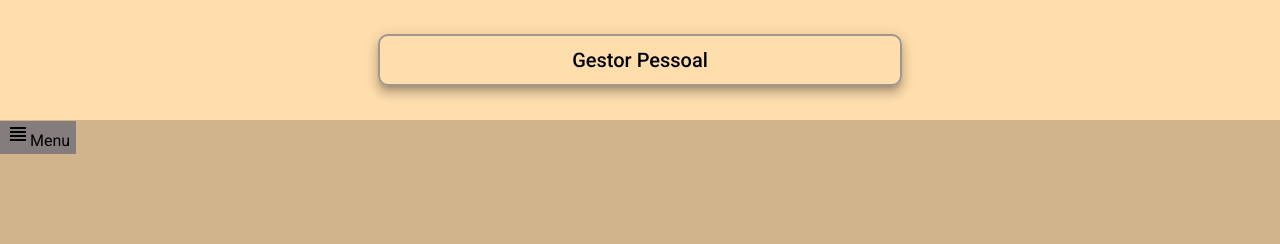
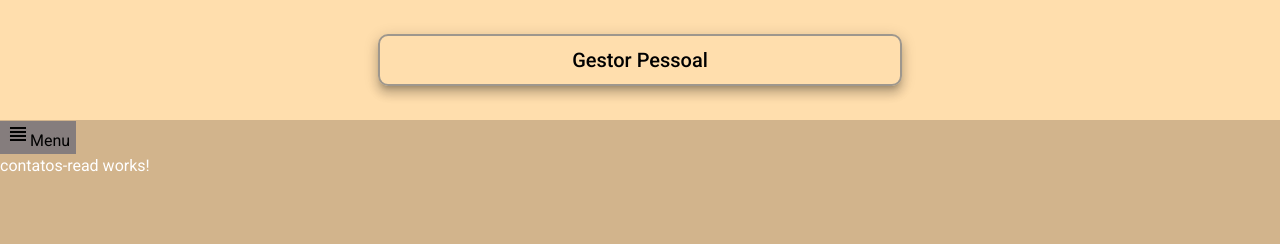
Before and after one commit to XaVeZ-cmd/agendaTelefonica2-frontEnd, an Angular app: page /contatos in a window 1280 px wide. Before the commit this address led to /. Shown: the top 244 px of the page. Built offline with nearby package versions, Linux system fonts and the light colour scheme.

Commit message:
Criaçao do contatos-read

```diff
--- a/src/app/app.module.ts
+++ b/src/app/app.module.ts
@@ -14,6 +14,7 @@ import { MatListModule } from '@angular/material/list';
 import { MatIconModule } from '@angular/material/icon';
 import { HomeComponent } from './views/components/home/home.component';
 import {MatCardModule} from '@angular/material/card';
+import { ContatosReadComponent } from './views/components/contatos/contatos-read/contatos-read.component';
 
 @NgModule({
   declarations: [
@@ -22,6 +23,7 @@ import {MatCardModule} from '@angular/material/card';
     FooterComponent,
     NavbarComponent,
     HomeComponent,
+    ContatosReadComponent,
   ],
   imports: [
     BrowserModule,
--- /dev/null
+++ b/src/app/views/components/contatos/contatos-read/contatos-read.component.html
@@ -0,0 +1 @@
+<p>contatos-read works!</p>
--- /dev/null
+++ b/src/app/views/components/contatos/contatos-read/contatos-read.component.ts
@@ -0,0 +1,15 @@
+import { Component, OnInit } from '@angular/core';
+
+@Component({
+  selector: 'app-contatos-read',
+  templateUrl: './contatos-read.component.html',
+  styleUrls: ['./contatos-read.component.css']
+})
+export class ContatosReadComponent implements OnInit {
+
+  constructor() { }
+
+  ngOnInit(): void {
+  }
+
+}
```
Also changed, not shown: src/app/app-routing.module.ts (+5 -4 lines), src/app/views/components/contatos/contatos-read/contatos-read.component.css (added).
